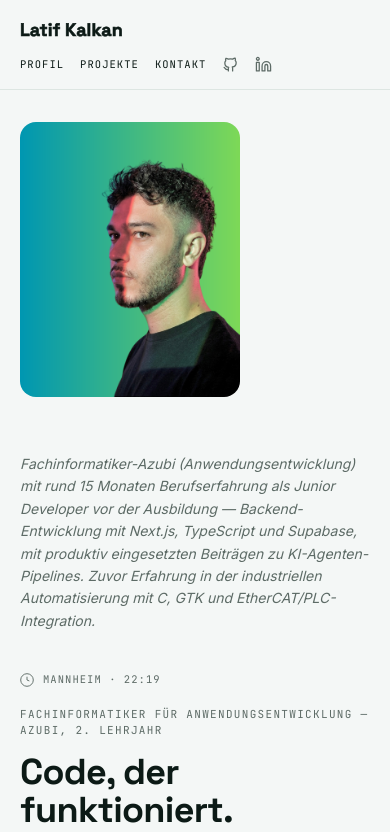
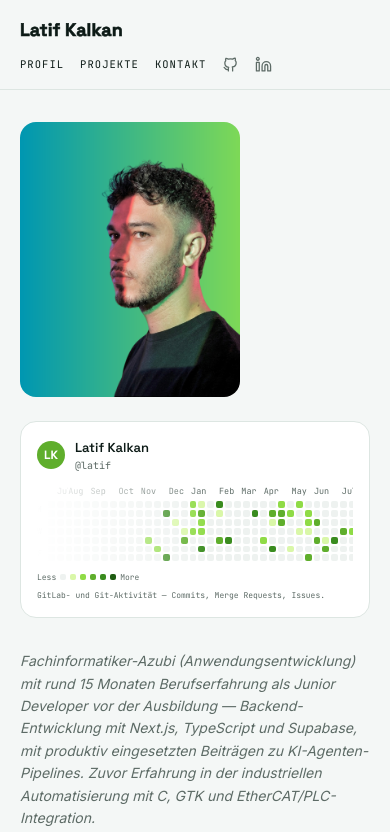
Before and after one commit to kalkanlatif/latif-portfolio, a Next.js app: page / in a window 390 px wide. Shown: the top 832 px of the page. Built offline with nearby package versions, Linux system fonts and the light colour scheme; no server answers.

Commit message:
fix: show activity graph on mobile, it fits fine after all

```diff
--- a/src/app/page.tsx
+++ b/src/app/page.tsx
@@ -24,9 +24,7 @@ export default function Home() {
             priority
           />
           <div className="lg:absolute lg:top-8 lg:right-12 lg:w-full lg:max-w-md">
-            <div className="hidden md:block">
-              <ActivityGraph />
-            </div>
+            <ActivityGraph />
             <AboutBlurb />
           </div>
         </div>
```
